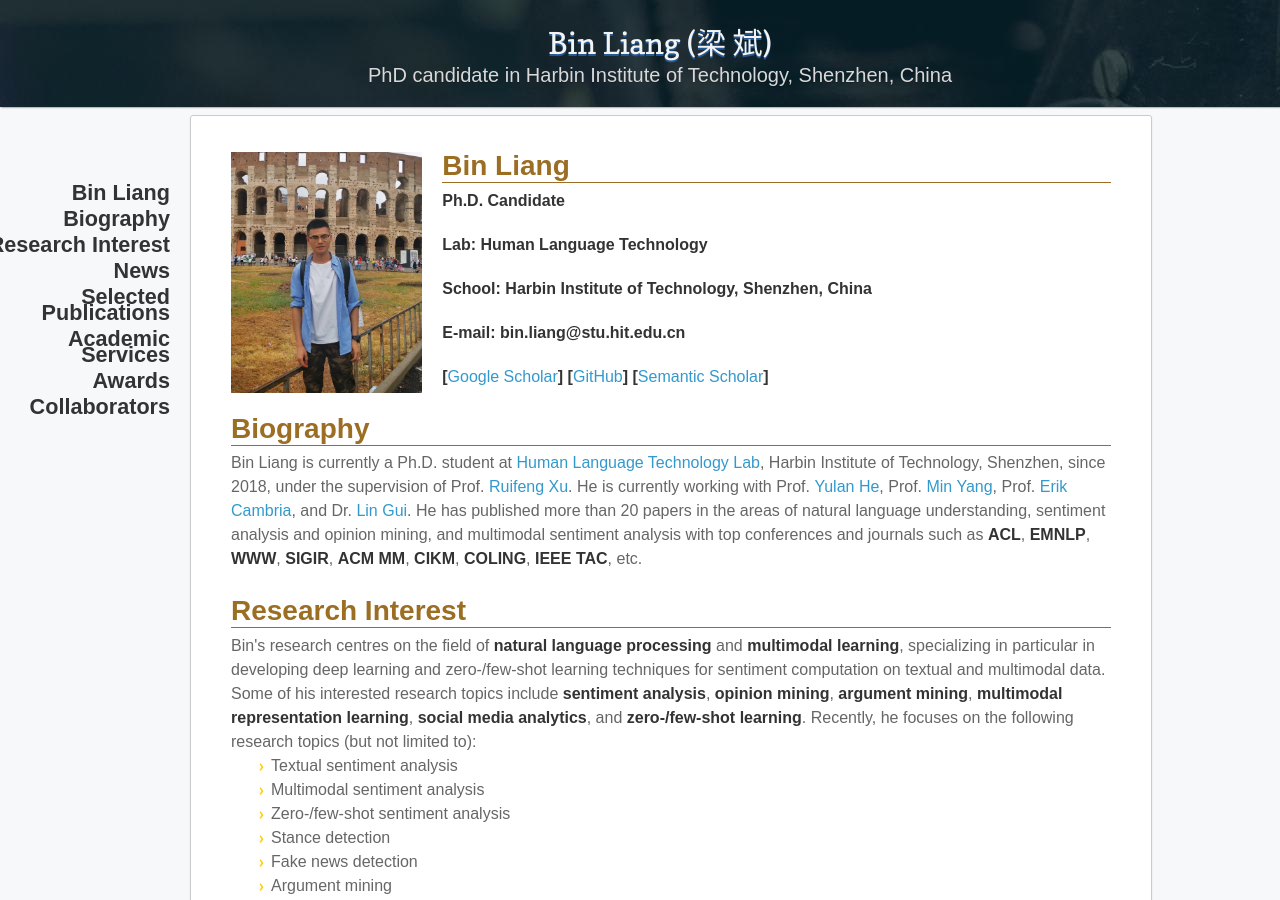
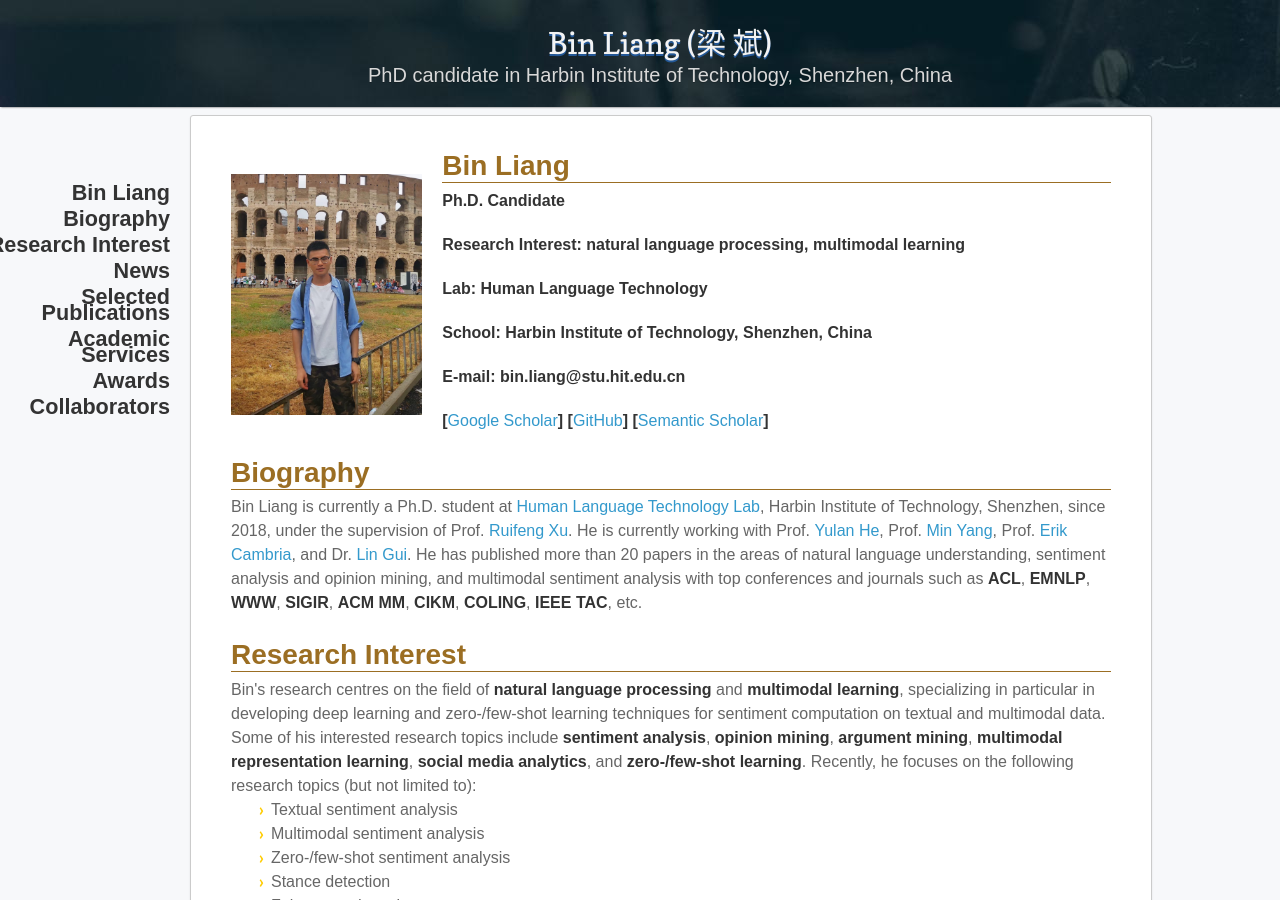
Before and after one commit to BinLiang-NLP/BinLiang-NLP.github.io, a Jekyll site: the page built from index.md, in a window 1280 px wide and 900 px high. Built offline with Jekyll 4.4.1, drawn with Linux system fonts in a browser that asks for light colours; nearby versions of some CDN libraries; our own code applies the rules of GitHub Pages for plain Markdown files.

Commit message:
Update index.md

```diff
--- a/index.md
+++ b/index.md
@@ -7,6 +7,7 @@
     <td width="75%">
       <h2>Bin Liang</h2>
       <p><b>Ph.D. Candidate</b></p>
+      <p><b>Research Interest: natural language processing, multimodal learning</b></p>
       <p><b>Lab: Human Language Technology</b></p>
       <p><b>School: Harbin Institute of Technology, Shenzhen, China</b></p>
       <p><b>E-mail: bin.liang@stu.hit.edu.cn</b></p>
```
